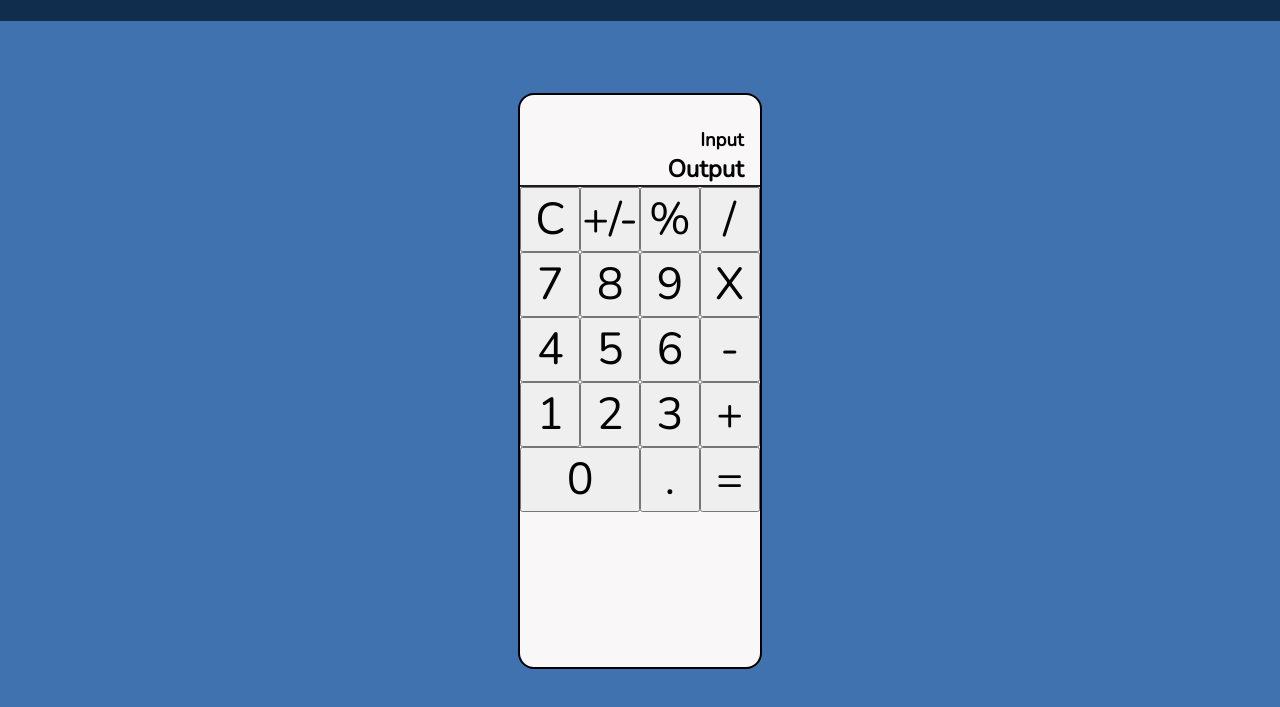
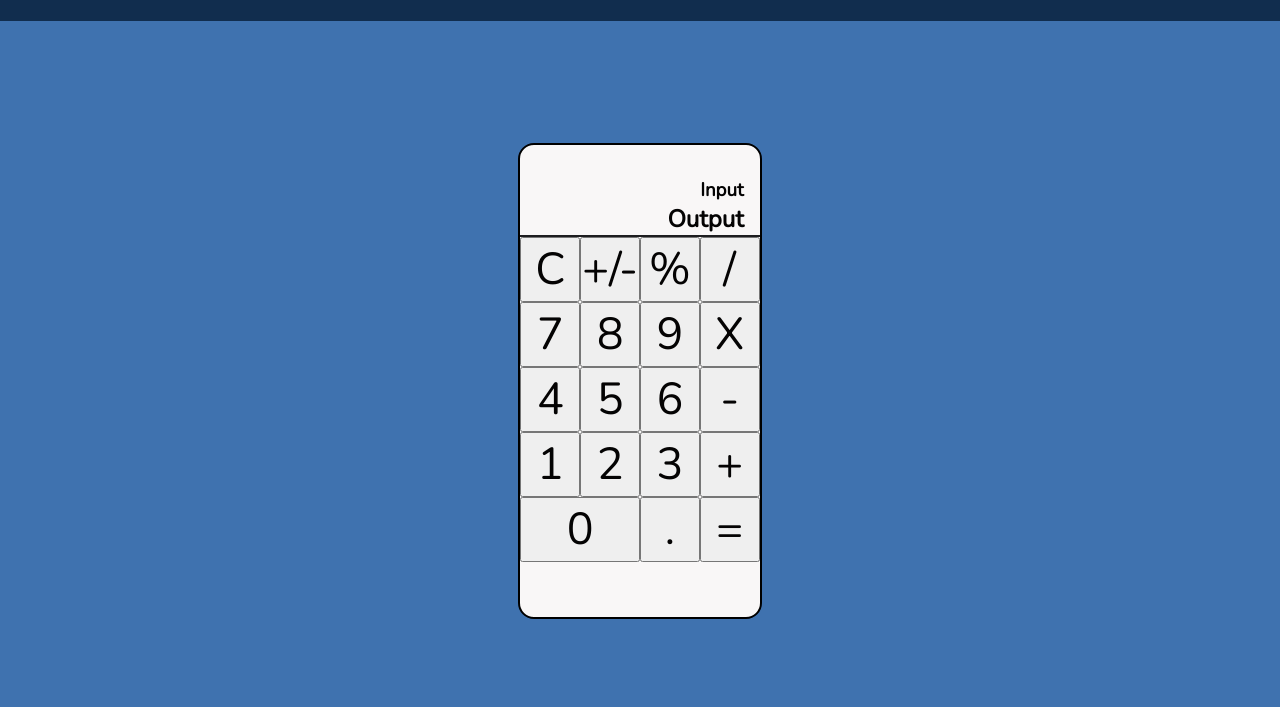
Before and after one commit to chriskokc/calculator-web, a plain HTML site: page index.html in a window 1280 px wide. Shown: the part 59-766 px from the top of the page. Drawn offline with nearby package versions, Linux system fonts and the light colour scheme; a web font is replaced by a local one.

Commit message:
reduced height for the calculator container.

```diff
--- a/style.scss
+++ b/style.scss
@@ -88,7 +88,7 @@ main {
             border: 2px solid black;
             border-radius: 1rem;
             background-color: $calc-color;
-            height: 80%;
+            height: 66%;
 
             .calculator__display {
                 margin: 2rem 1rem 0;
```
Also changed, not shown: style.css.
